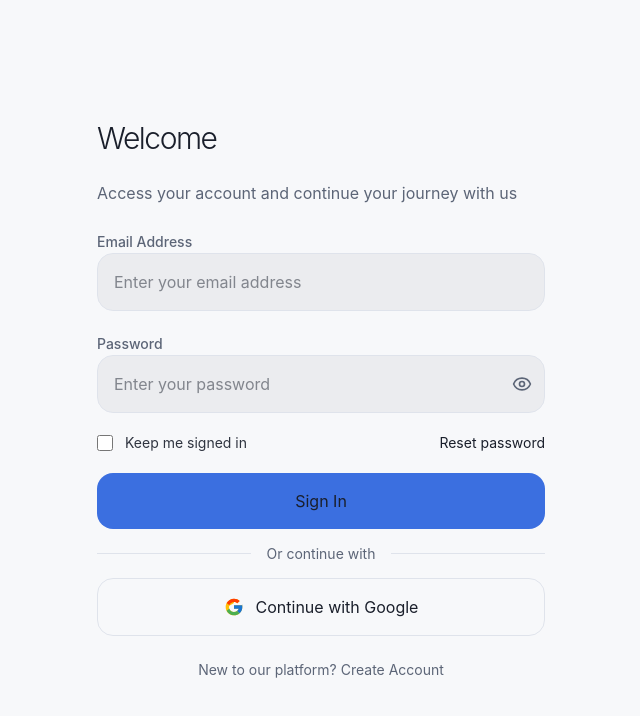
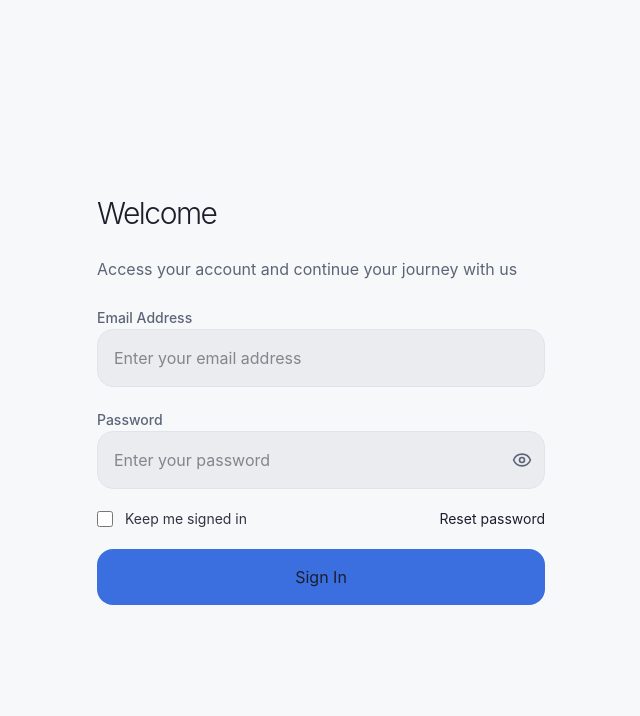
Before and after one commit to buildhub20-source/LMS-FrontEnd, a React (Vite) app in the folder lms-frontend/: page /auth/login in a window 1280 px wide. Shown: the top 716 px of the page, without its empty margins (7-647 px from the left). Built offline with nearby package versions, Linux system fonts and the light colour scheme.

Commit message:
Remove alternate sign-in options

```diff
--- a/lms-frontend/src/components/ui/sign-in.jsx
+++ b/lms-frontend/src/components/ui/sign-in.jsx
@@ -1,31 +1,5 @@
 import { useState } from 'react';
 import { Eye, EyeOff } from 'lucide-react';
-
-const GoogleIcon = () => (
-  <svg
-    xmlns="http://www.w3.org/2000/svg"
-    className="h-5 w-5"
-    viewBox="0 0 48 48"
-    aria-hidden="true"
-  >
-    <path
-      fill="#FFC107"
-      d="M43.611 20.083H42V20H24v8h11.303c-1.649 4.657-6.08 8-11.303 8-6.627 0-12-5.373-12-12s12-5.373 12-12c3.059 0 5.842 1.154 7.961 3.039l5.657-5.657C34.046 6.053 29.268 4 24 4 12.955 4 4 12.955 4 24s8.955 20 20 20 20-8.955 20-20c0-2.641-.21-5.236-.611-7.743z"
-    />
-    <path
-      fill="#FF3D00"
-      d="M6.306 14.691l6.571 4.819C14.655 15.108 18.961 12 24 12c3.059 0 5.842 1.154 7.961 3.039l5.657-5.657C34.046 6.053 29.268 4 24 4 16.318 4 9.656 8.337 6.306 14.691z"
-    />
-    <path
-      fill="#4CAF50"
-      d="M24 44c5.166 0 9.86-1.977 13.409-5.192l-6.19-5.238C29.211 35.091 26.715 36 24 36c-5.202 0-9.619-3.317-11.283-7.946l-6.522 5.025C9.505 39.556 16.227 44 24 44z"
-    />
-    <path
-      fill="#1976D2"
-      d="M43.611 20.083H42V20H24v8h11.303c-.792 2.237-2.231 4.166-4.087 5.571l6.19 5.238C42.022 35.026 44 30.038 44 24c0-2.641-.21-5.236-.611-7.743z"
-    />
-  </svg>
-);
 
 const GlassInputWrapper = ({ children }) => (
   <div className="rounded-2xl border border-border bg-foreground/5 backdrop-blur-sm transition-colors focus-within:border-violet-400/70 focus-within:bg-violet-500/10">
@@ -52,17 +26,15 @@ export const SignInPage = ({
   heroImageSrc,
   testimonials = [],
   onSignIn,
-  onGoogleSignIn,
   onResetPassword,
-  onCreateAccount,
   errorMessage,
   isSubmitting = false,
 }) => {
   const [showPassword, setShowPassword] = useState(false);
 
   return (
-    <div className="flex h-[100dvh] w-[100dvw] flex-col font-sans md:flex-row">
-      <section className="flex flex-1 items-center justify-center p-8">
+    <div className="flex min-h-[100dvh] w-full flex-col font-sans md:fixed md:inset-0 md:h-[100dvh] md:min-h-0 md:flex-row md:overflow-hidden">
+      <section className="flex flex-1 items-center justify-center p-8 md:overflow-y-auto">
         <div className="w-full max-w-md">
           <div className="flex flex-col gap-6">
             <h1 className="animate-element animate-delay-100 text-4xl font-semibold leading-tight md:text-5xl">
@@ -142,30 +114,6 @@ export const SignInPage = ({
                 {isSubmitting ? 'Signing in…' : 'Sign In'}
               </button>
             </form>
-            <div className="animate-element animate-delay-700 relative flex items-center justify-center">
-              <span className="w-full border-t border-border" />
-              <span className="absolute bg-background px-4 text-sm text-muted-foreground">
-                Or continue with
-              </span>
-            </div>
-            <button
-              type="button"
-              onClick={onGoogleSignIn}
-              className="animate-element animate-delay-800 flex w-full items-center justify-center gap-3 rounded-2xl border border-border py-4 transition-colors hover:bg-secondary"
-            >
-              <GoogleIcon />
-              Continue with Google
-            </button>
-            <p className="animate-element animate-delay-900 text-center text-sm text-muted-foreground">
-              New to our platform?{' '}
-              <button
-                type="button"
-                onClick={onCreateAccount}
-                className="text-violet-500 transition-colors hover:underline"
-              >
-                Create Account
-              </button>
-            </p>
           </div>
         </div>
       </section>
--- a/lms-frontend/src/features/auth/pages/LoginPage.jsx
+++ b/lms-frontend/src/features/auth/pages/LoginPage.jsx
@@ -37,9 +37,7 @@ export const LoginPage = () => {
       heroImageSrc="https://images.unsplash.com/photo-1642615835477-d303d7dc9ee9?w=2160&q=80"
       testimonials={testimonials}
       onSignIn={handleSignIn}
-      onGoogleSignIn={() => window.alert('Google sign-in is not configured yet.')}
       onResetPassword={() => navigate(ROUTES.FORGOT_PASSWORD)}
-      onCreateAccount={() => window.alert('Account creation is invitation-only.')}
       errorMessage={error?.message}
       isSubmitting={isSubmitting}
     />
```
